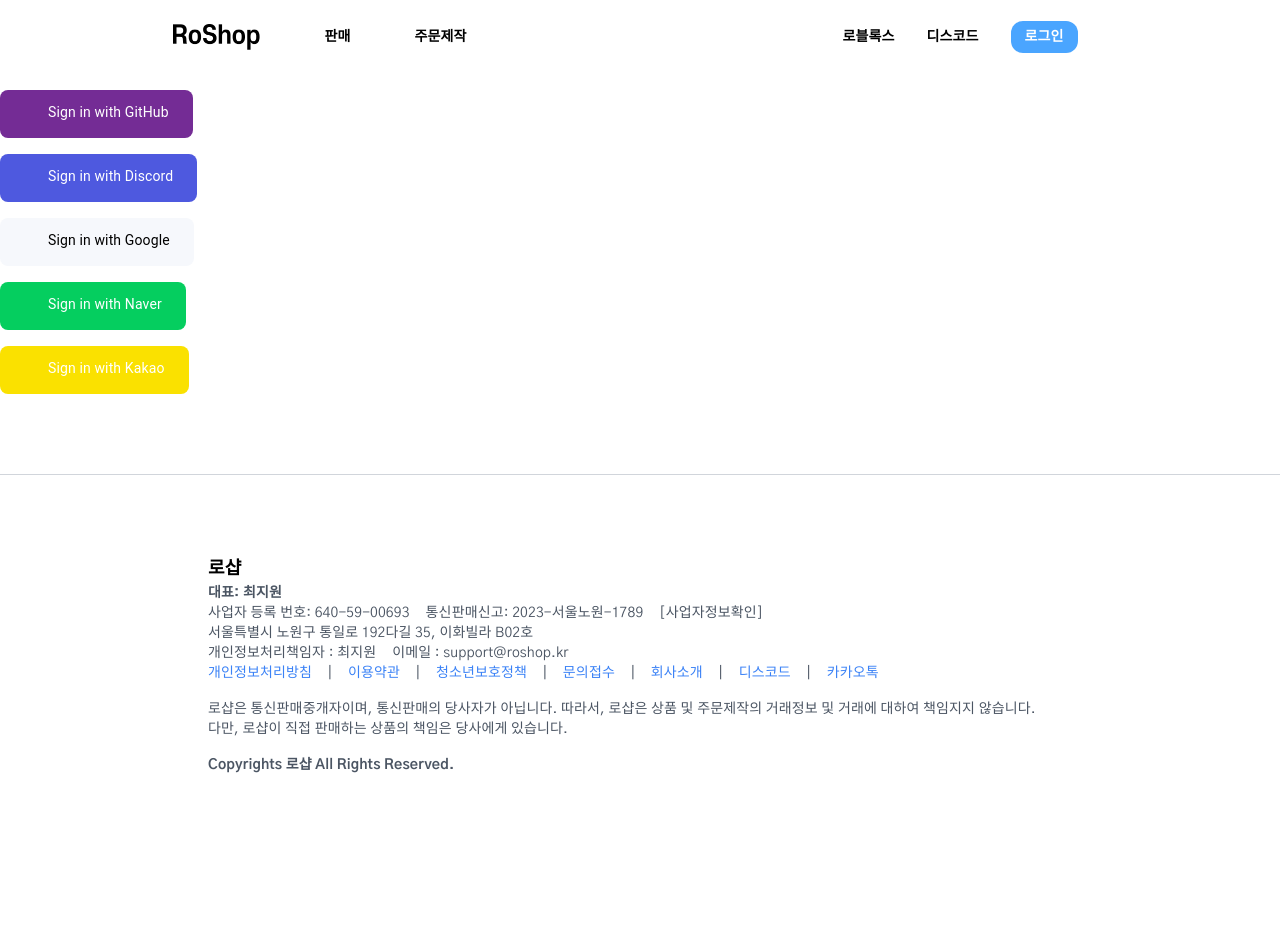
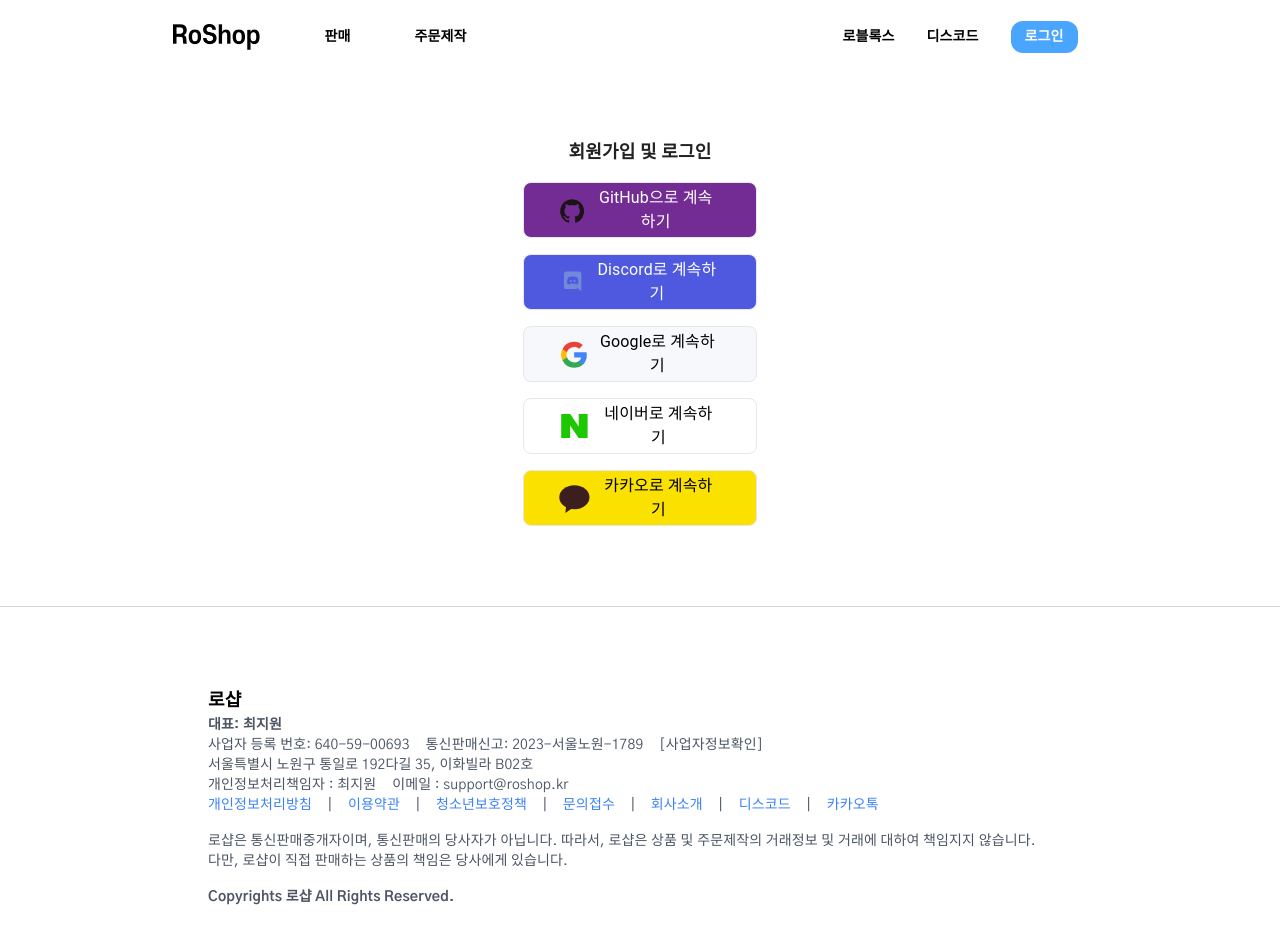
Before and after one commit to 17beans/roshop-web, a Next.js app: page /SignIn in a window 1280 px wide. Shown: the top 944 px of the page. Before the commit the page ends 855 px from the top, so only its background shows below. Built offline with nearby package versions, Linux system fonts and the light colour scheme; no server answers; what @channel.io/channel-web-sdk-loader would draw is missing.

Commit message:
Feat Login Page

```diff
--- a/package.json
+++ b/package.json
@@ -15,12 +15,11 @@
     "@fontsource/roboto": "^5.0.8",
     "@mui/icons-material": "^5.14.16",
     "@mui/material": "^5.14.16",
+    "@svgr/webpack": "^8.1.0",
     "next": "13.5.6",
     "next-auth": "^4.24.5",
     "react": "^18",
-    "react-dom": "^18",
-    "react-social-login-buttons": "^3.9.1",
-    "react-icons": "^4.12.0"
+    "react-dom": "^18"
   },
   "devDependencies": {
     "@types/node": "^20",
--- a/src/app/SignIn/page.tsx
+++ b/src/app/SignIn/page.tsx
@@ -4,32 +4,74 @@ import Image from "next/image";
 import Link from "next/link";
 import Stack from '@mui/material/Stack';
 import { signIn } from "next-auth/react";
-import { DiscordLoginButton, GithubLoginButton, GoogleLoginButton } from "react-social-login-buttons";
-import { FaGithub, FaDiscord, FaGoogle } from 'react-icons/fa'
-import { SvgIcon } from "@mui/material";
+import IconGitHub from '@/../public/github.svg';
+import IconDiscord from '@/../public/discord.svg';
+import IconGoogle from '@/../public/google.svg';
+import IconNaver from '@/../public/naver.svg';
+import IconKakao from '@/../public/kakao.svg';
 
 
 
 const GetPlatformNameCamelCase = (PlatformName: string) => {
-  if (PlatformName == 'github') return 'GitHub';
+  // if (PlatformName == 'github') return 'GitHub';
+  // if (PlatformName == 'discord') return 'Discord';
+  // if (PlatformName == 'google') return 'Google';
+  // if (PlatformName == 'naver') return 'Naver';
+  // if (PlatformName == 'kakao') return 'Kakao';
+  if (PlatformName == 'github') return 'GitHub으';
   if (PlatformName == 'discord') return 'Discord';
   if (PlatformName == 'google') return 'Google';
-  if (PlatformName == 'naver') return 'Naver';
-  if (PlatformName == 'kakao') return 'Kakao';
+  if (PlatformName == 'naver') return '네이버';
+  if (PlatformName == 'kakao') return '카카오';
+}
+
+const GetProps = (PlatformName: string) => {
+  return (
+    PlatformName == 'github' && {
+      bgColor: 'bg-github',
+      textColor: 'text-github',
+      Icon: IconGitHub
+    }
+    || PlatformName == 'discord' && {
+      bgColor: 'bg-discord',
+      textColor: 'text-discord',
+      Icon: IconDiscord
+    }
+    || PlatformName == 'google' && {
+      bgColor: 'bg-google',
+      textColor: 'text-google',
+      Icon: IconGoogle
+    }
+    || PlatformName == 'naver' && {
+      bgColor: 'bg-naver',
+      textColor: 'text-naver',
+      Icon: IconNaver
+    }
+    || PlatformName == 'kakao' && {
+      bgColor: 'bg-kakao',
+      textColor: 'text-kakao',
+      Icon: IconKakao
+    }
+    || {
+      bgColor: "",
+      textColor: "",
+      Icon: "",
+    }
+  )
 }
 
 const SignInButton = ({ PlatformName }: { PlatformName: 'github' | 'discord' | 'google' | 'naver' | 'kakao' }) => {
-  const bgColor = PlatformName == 'github' && 'bg-github' || PlatformName == 'discord' && 'bg-discord' || PlatformName == 'google' && 'bg-google' || PlatformName == 'naver' && 'bg-naver' || PlatformName == 'kakao' && 'bg-kakao';
-  const textColor = PlatformName == 'github' && 'text-github' || PlatformName == 'discord' && 'text-discord' || PlatformName == 'google' && 'text-google' || PlatformName == 'naver' && 'text-naver' || PlatformName == 'kakao' && 'text-kakao';
-  const icon = PlatformName == 'github' && FaGithub || PlatformName == 'discord' && FaDiscord || PlatformName == FaGoogle && 'text-google' || PlatformName == 'naver' && (() => { return (<></>) }) || PlatformName == 'kakao' && (() => { return (<></>) })
+
+  const props: { bgColor: string, textColor: string, Icon: any } = GetProps(PlatformName);
 
   return (
     <button
-      className={`flex mt-4 ${bgColor} ${textColor} px-6 py-3 rounded-lg`}
+      className={`flex mt-4 ${props.bgColor} ${props.textColor} pl-6 pr-10 rounded-lg items-center border w-1/5 h-14 justify-between text-base`}
       onClick={() => signIn(PlatformName)}
     >
-      <SvgIcon xmlns="github.svg" />
-      Sign in with {GetPlatformNameCamelCase(PlatformName)}
+      <props.Icon className={`h-14`} />
+      {/* Continue with {GetPlatformNameCamelCase(PlatformName)} */}
+      {GetPlatformNameCamelCase(PlatformName)}로 계속하기
     </button>
   )
 }
@@ -38,16 +80,15 @@ const SignInButton = ({ PlatformName }: { PlatformName: 'github' | 'discord' | '
 
 export default function SignIn({ }: {}) {
   return (
-    <div className={`flex-col`}>
-      {/* <GithubLoginButton onClick={() => signIn("github")} className={`mx-auto mt-16`} />
-            <DiscordLoginButton onClick={() => signIn("discord")} className={`mx-auto mt-16`} />
-            <GoogleLoginButton onClick={() => signIn("google")} className={`mx-auto mt-16`} /> */}
-
-      <SignInButton PlatformName="github" />
-      <SignInButton PlatformName="discord" />
-      <SignInButton PlatformName="google" />
-      <SignInButton PlatformName="naver" />
-      <SignInButton PlatformName="kakao" />
+    <div className="mt-16 flex flex-1 flex-col justify-center items-center">
+      <div className="text-lg font-bold">회원가입 및 로그인</div>
+      <div className="flex flex-col w-11/12 justify-center items-center">
+        <SignInButton PlatformName="github" />
+        <SignInButton PlatformName="discord" />
+        <SignInButton PlatformName="google" />
+        <SignInButton PlatformName="naver" />
+        <SignInButton PlatformName="kakao" />
+      </div>
     </div>
   )
 }
--- a/tailwind.config.ts
+++ b/tailwind.config.ts
@@ -24,15 +24,15 @@ const config: Config = {
         'github': '#742c95',
         'discord': '#4e59df',
         'google': '#f6f8fc',
-        'naver': '#05ce5f',
+        'naver': '#ffffff',
         'kakao': '#fae100',
       },
       textColor: {
         'github': '#ffffff',
         'discord': '#ffffff',
         'google': '#000000',
-        'naver': '#ffffff',
-        'kakao': '#ffffff',
+        'naver': '#000000',
+        'kakao': '#000000',
       }
     },
   },
```
Also changed, not shown: next.config.js (+1 -16 lines), 1 other file (tests, documents, lock files or other folders).
